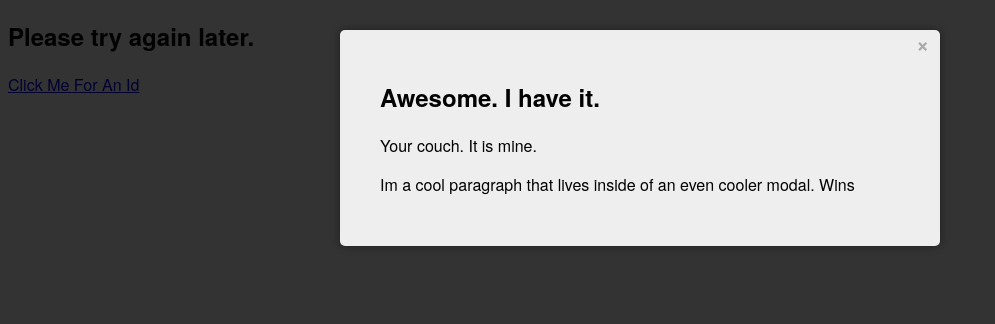
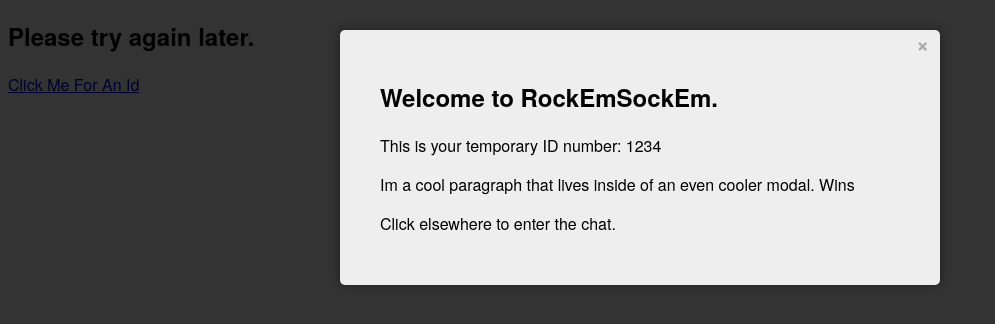
Before and after one commit to devChuk/TwitchPlaysRockEmSockEm, a plain HTML site: page chat_page/index.html in a window 1280 px wide. Both pictures are taken after a click on the link "Click Me For An Id". Shown: the part 70-394 px from the top of the page, without its empty margins (0-995 px from the left). Drawn offline with Linux system fonts and the light colour scheme.

Commit message:
fixing modal

```diff
--- a/chat_page/index.html
+++ b/chat_page/index.html
@@ -9,8 +9,8 @@
 
     <style type="text/css">
       body { font-family: "HelveticaNeue","Helvetica-Neue", "Helvetica", "Arial", sans-serif; }
-			.big-link { display:block; margin-top: 100px; text-align: center; font-size: 70px; color: #06f; }
-</style>
+      .big-link { display:block; margin-top: 100px; text-align: center; font-size: 70px; color: #06f; }
+    </style>
   </head>
   <body>
     <h1>Sorry. Ongoing Maintenance</h1>
@@ -19,10 +19,11 @@
 
     <a href="#" data-reveal-id="myModal" data-animation="fadeAndPop" data-animationspeed="500" data-closeonbackgroundclick="true" data-dismissmodalclass="close-reveal-modal">Click Me For An Id</a>
 
-   <div id="myModal" class="reveal-modal" data-reveal>
-      <h2>Awesome. I have it.</h2>
-      <p class="lead">Your couch.  It is mine.</p>
+    <div id="myModal" class="reveal-modal" data-reveal>
+      <h2>Welcome to RockEmSockEm.</h2>
+      <p class="lead">This is your temporary ID number: 1234 </p>
       <p>Im a cool paragraph that lives inside of an even cooler modal. Wins</p>
+      <p> Click elsewhere to enter the chat. </p>
       <a class="close-reveal-modal">&#215;</a>
     </div>
 
```
